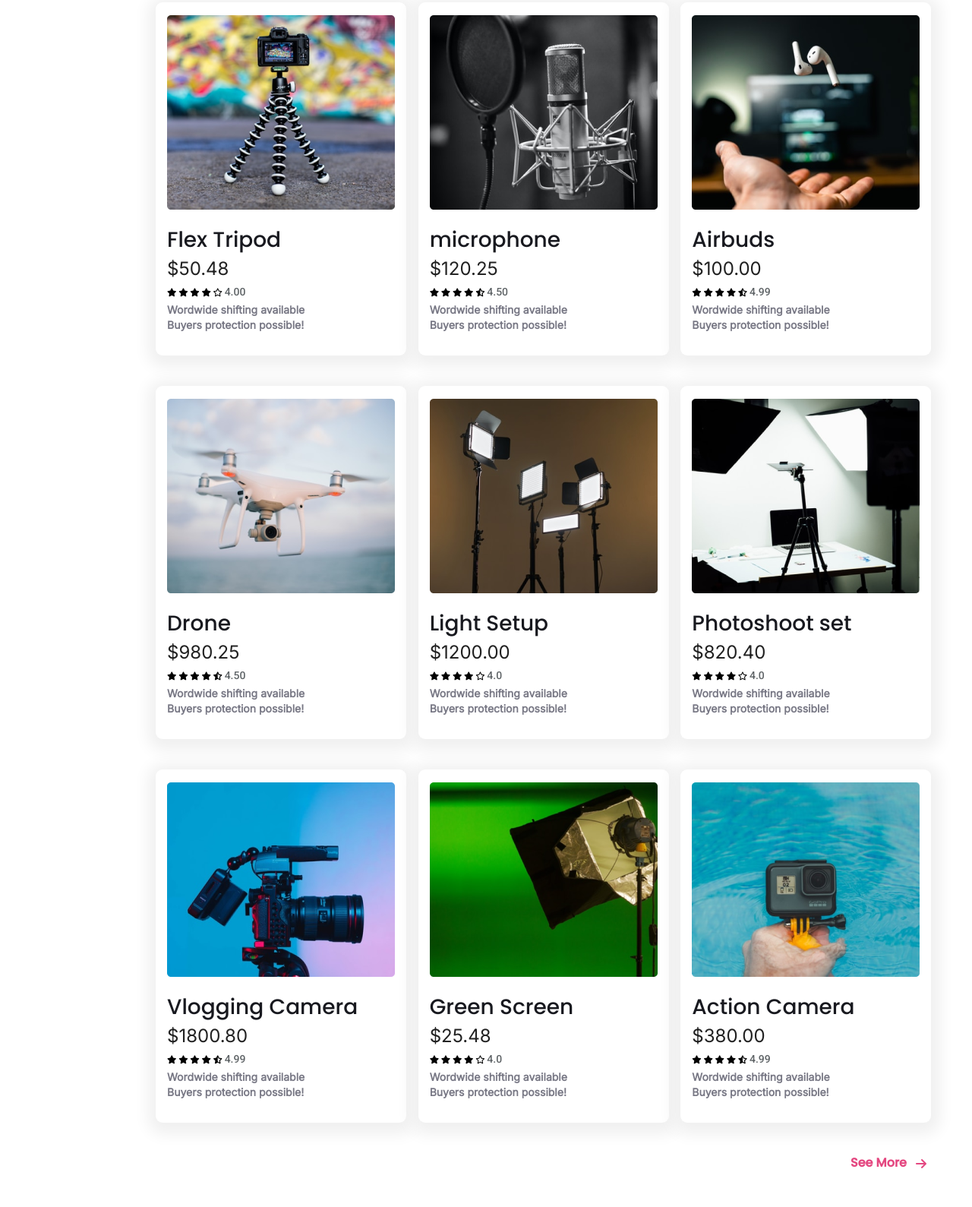
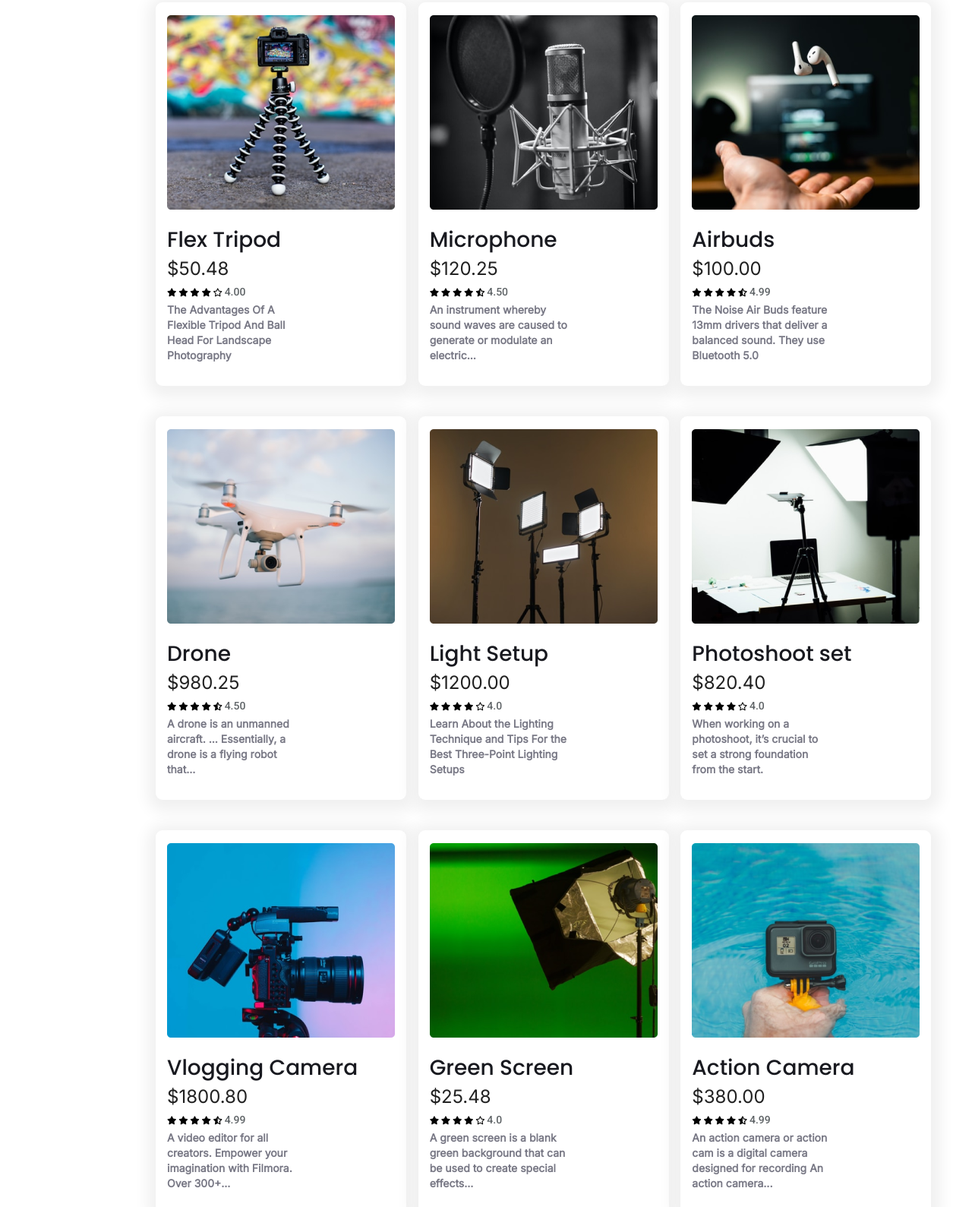
Before and after one commit to Ad-Ashik/influencer-gear, a plain HTML site: page index.html in a window 1280 px wide. Shown: the part 1046-2635 px from the top of the page at 76% size. Drawn offline with Linux system fonts and the light colour scheme.

Commit message:
finaly the project is complete.

```diff
--- a/index.html
+++ b/index.html
@@ -31,7 +31,7 @@
         <div class="influencer-detail influencer-header">
             <div class="detail-left">
                 <h1>Start your Journey as Influencer</h1>
-                <p>Lorem ipsum dolor sit amet, consectetur adipiscing elit. Sem vestibulum sed scelerisque eros. Lectus faucibus.</p>
+                <p>Influencer and social media educator, Christina Galbato, shares her top tips to become an Instagram influencer and how to succeed on the platform.</p>
                 <a href="">Preebook now <i class="fas fa-arrow-right font-aw"></i></a>
             </div>
             <div class="detail-right">
@@ -88,7 +88,7 @@
                                 <i class="far fa-star"></i>
                                 <span class="rating-number">4.00</span>
                             </p>
-                            <p class="collection-detail">Wordwide shifting available Buyers protection possible!</p>
+                            <p class="collection-detail">The Advantages Of A Flexible Tripod And Ball Head For Landscape Photography</p>
                         </div>
                    </div>
                 </div>
@@ -98,7 +98,7 @@
                              <img src="images/mic.png" alt="">
                          </div>
                          <div class="collection-info">
-                             <h2 class="collection-title">microphone</h2>
+                             <h2 class="collection-title">Microphone</h2>
                              <p class="collection-price">$120.25</p>
                              <p class="collection-rating">
                                  <i class="fas fa-star"></i>
@@ -108,7 +108,7 @@
                                  <i class="fas fa-star-half-alt"></i>
                                  <span class="rating-number">4.50</span>
                              </p>
-                             <p class="collection-detail">Wordwide shifting available Buyers protection possible!</p>
+                             <p class="collection-detail">An instrument whereby sound waves are caused to generate or modulate an electric... </p>
                          </div>
                     </div>
                  </div>
@@ -128,7 +128,7 @@
                                  <i class="fas fa-star-half-alt"></i>
                                  <span class="rating-number">4.99</span>
                              </p>
-                             <p class="collection-detail">Wordwide shifting available Buyers protection possible!</p>
+                             <p class="collection-detail">The Noise Air Buds feature 13mm drivers that deliver a balanced sound. They use Bluetooth 5.0 </p>
                          </div>
                     </div>
                  </div>
@@ -148,7 +148,7 @@
                                  <i class="fas fa-star-half-alt"></i>
                                  <span class="rating-number">4.50</span>
                              </p>
-                             <p class="collection-detail">Wordwide shifting available Buyers protection possible!</p>
+                             <p class="collection-detail">A drone is an unmanned aircraft. ... Essentially, a drone is a flying robot that...</p>
                          </div>
                     </div>
                  </div>
@@ -168,7 +168,7 @@
                                  <i class="far fa-star"></i>
                                  <span class="rating-number">4.0</span>
                              </p>
-                             <p class="collection-detail">Wordwide shifting available Buyers protection possible!</p>
+                             <p class="collection-detail">Learn About the Lighting Technique and Tips For the Best Three-Point Lighting Setups</p>
                          </div>
                     </div>
                  </div>
@@ -188,7 +188,7 @@
                                  <i class="far fa-star"></i>
                                  <span class="rating-number">4.0</span>
                              </p>
-                             <p class="collection-detail">Wordwide shifting available Buyers protection possible!</p>
+                             <p class="collection-detail">When working on a photoshoot, it’s crucial to set a strong foundation from the start.</p>
                          </div>
                     </div>
                  </div>
@@ -208,7 +208,7 @@
                                  <i class="fas fa-star-half-alt"></i>
                                  <span class="rating-number">4.99</span>
                              </p>
-                             <p class="collection-detail">Wordwide shifting available Buyers protection possible!</p>
+                             <p class="collection-detail">A video editor for all creators. Empower your imagination with Filmora. Over 300+... </p>
                          </div>
                     </div>
                  </div>
@@ -228,7 +228,7 @@
                                  <i class="far fa-star"></i>
                                  <span class="rating-number">4.0</span>
                              </p>
-                             <p class="collection-detail">Wordwide shifting available Buyers protection possible!</p>
+                             <p class="collection-detail">A green screen is a blank green background that can be used to create special effects...</p>
                          </div>
                     </div>
                  </div>
@@ -248,7 +248,7 @@
                                  <i class="fas fa-star-half-alt"></i>
                                  <span class="rating-number">4.99</span>
                              </p>
-                             <p class="collection-detail">Wordwide shifting available Buyers protection possible!</p>
+                             <p class="collection-detail">An action camera or action cam is a digital camera designed for recording An action camera...</p>
                          </div>
                     </div>
                  </div>
@@ -264,7 +264,7 @@
         </div>
         <div class="featured-p-detail">
             <h2>Featured products at one place</h2>
-            <p>Amet minim mollit non deserunt ullamco est sit aliqua dolor do amet sint. Velit officia consequat duis enim velit mollit. Exercitation veniam consequat sunt nostrud amet.</p>
+            <p>Introducing the all-new Make it Big Podcast — a thought leadership audio series for retailers, entrepreneurs and ecommerce professionals. Tune in for expert insights, strategies and tactics to help grow your business.</p>
             <a href="">Join Now <i class="fas fa-arrow-right font-aw"></i></a>
         </div>
     </section>
```
